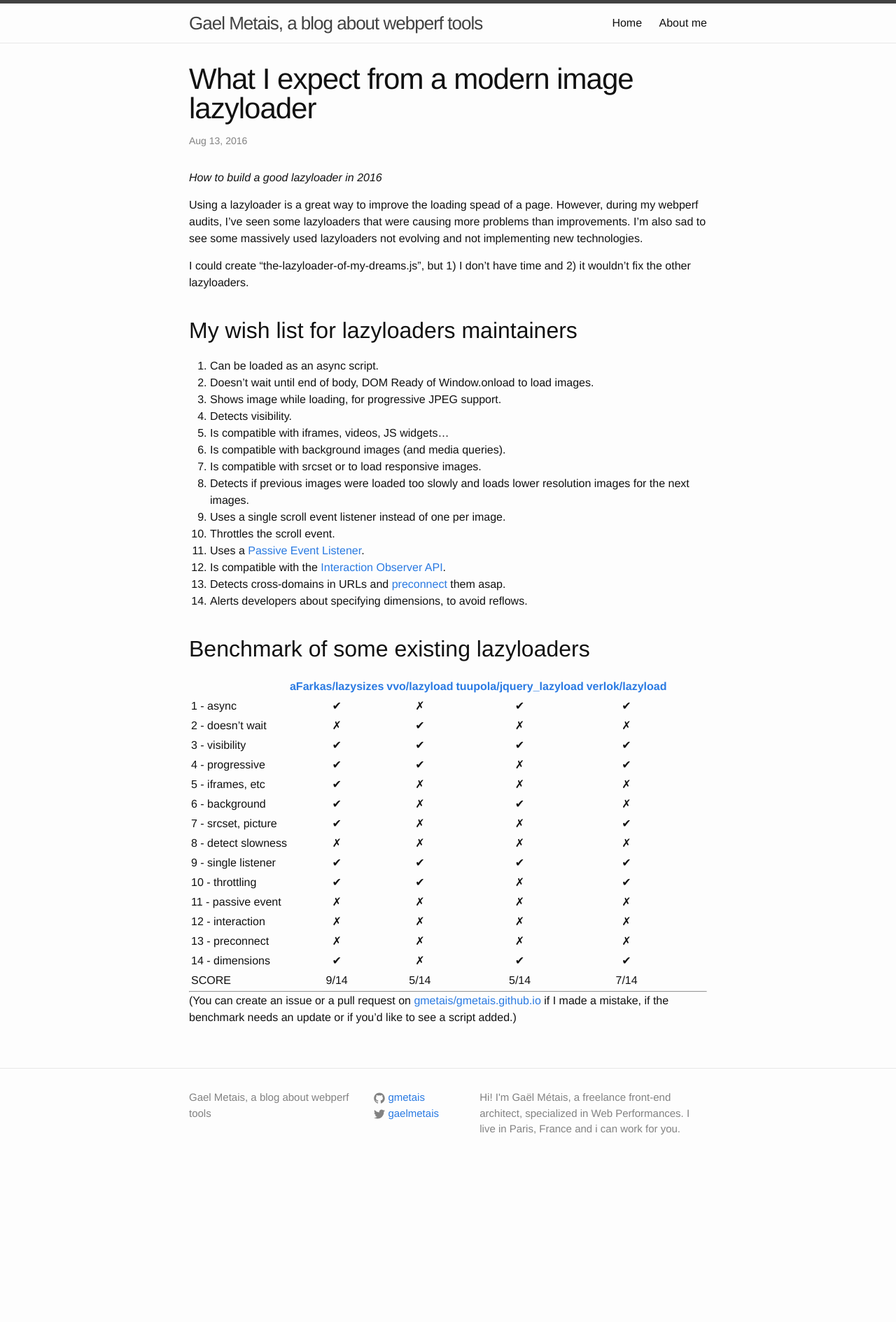
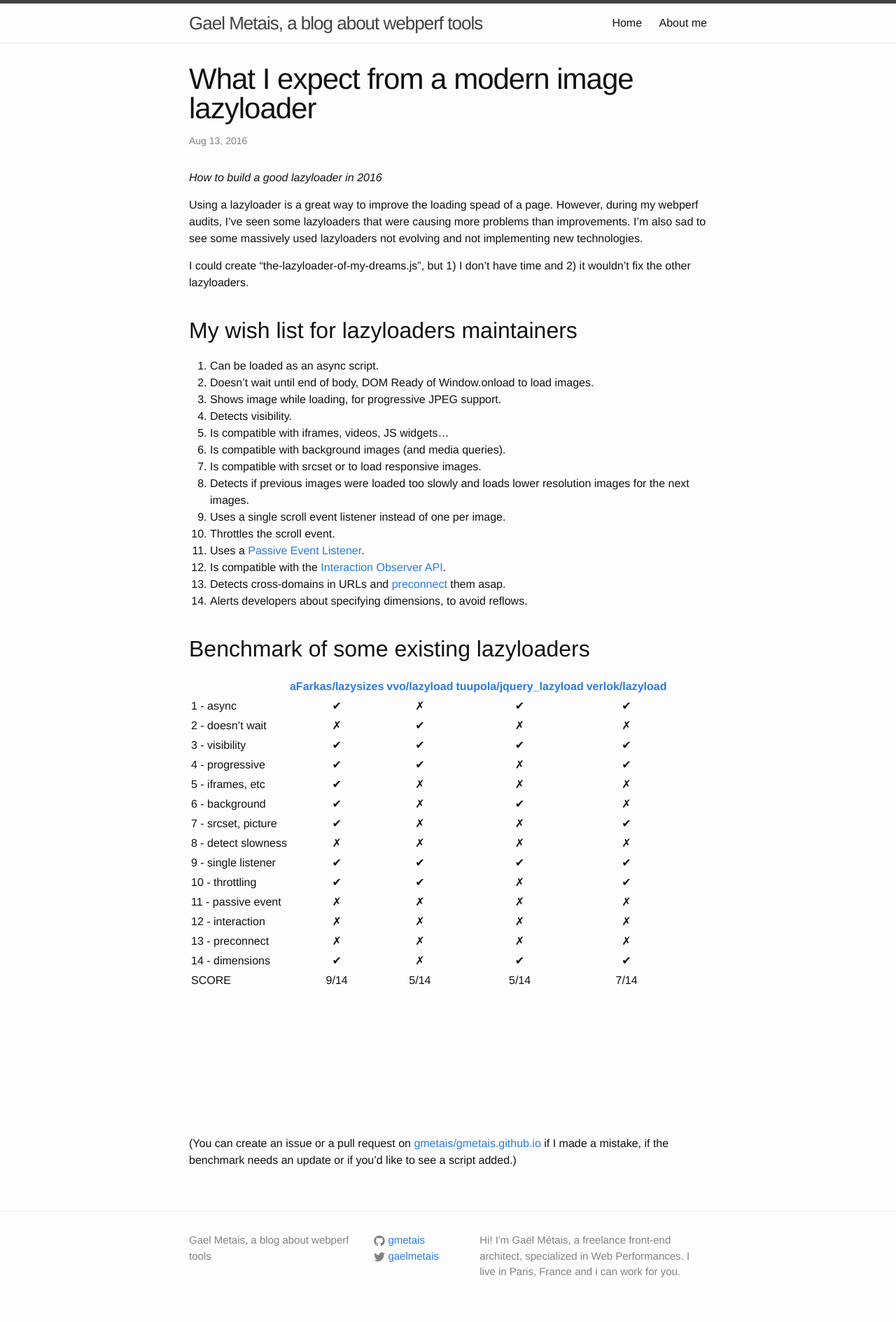
Before and after one commit to gmetais/gmetais.github.io, a Jekyll site: the page built from _posts/2016-08-13-what-i-expect-from-a-modern-image-lazyloader.markdown, in a window 1280 px wide. Shown: the whole page at 70% size. Built offline with Jekyll 4.4.1, drawn with Linux system fonts in a browser that asks for light colours; before the commit the page ends 1685 px from its top, so only the background shows below that.

Commit message:
Improve style

```diff
--- a/_posts/2016-08-13-what-i-expect-from-a-modern-image-lazyloader.markdown
+++ b/_posts/2016-08-13-what-i-expect-from-a-modern-image-lazyloader.markdown
@@ -50,11 +50,11 @@ I could create "the-lazyloader-of-my-dreams.js", but 1) I don't have time and 2)
 | 13 - preconnect        | ✗ | ✗ | ✗ | ✗ |
 | 14 - dimensions        | ✔ | ✗ | ✔ | ✔ |
 | SCORE                  | 9/14 | 5/14 | 5/14 | 7/14 |
+|------------------------|---|---|---|---|
 
-
-
+<br><br>
 ---
-
+<br><br>
 
 
 (You can create an issue or a pull request on [gmetais/gmetais.github.io][github-blog] if I made a mistake, if the benchmark needs an update or if you'd like to see a script added.)
```
